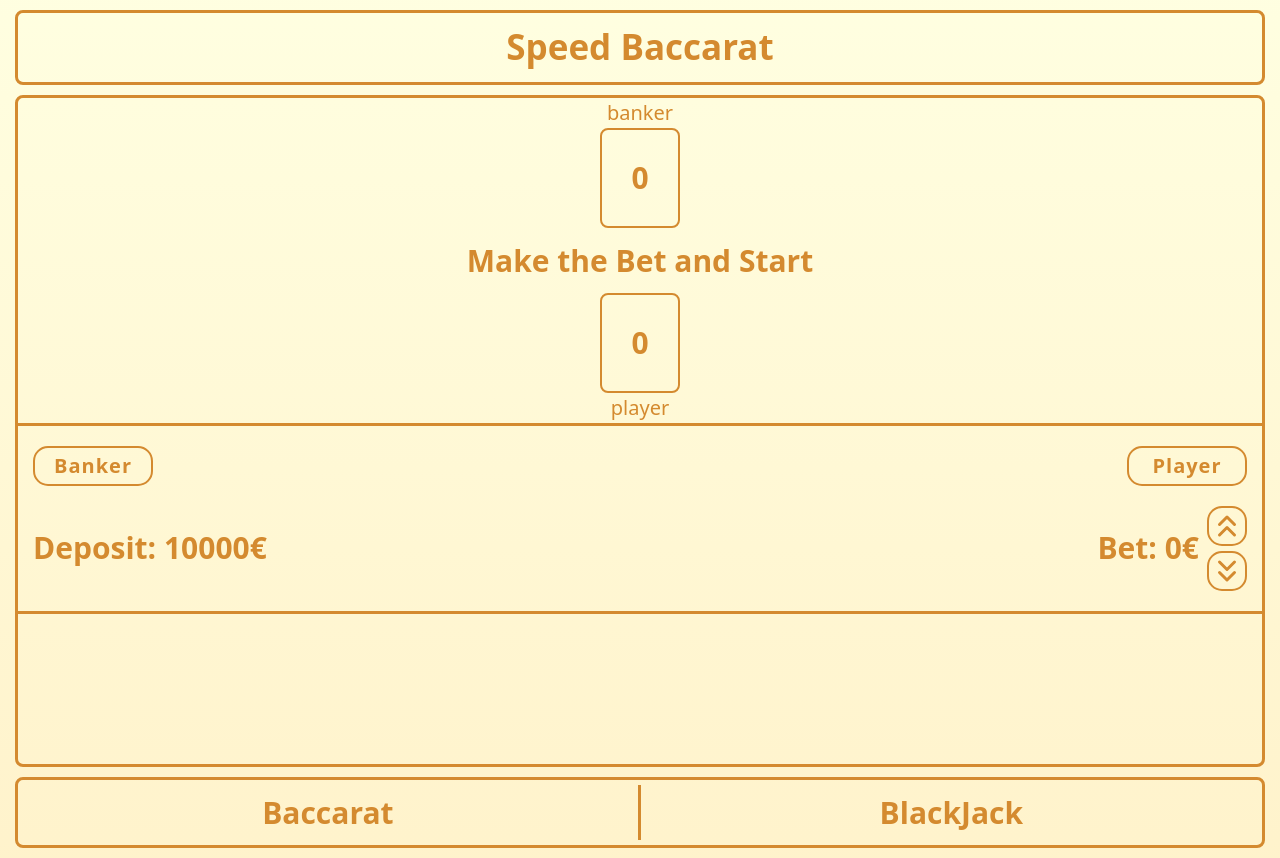
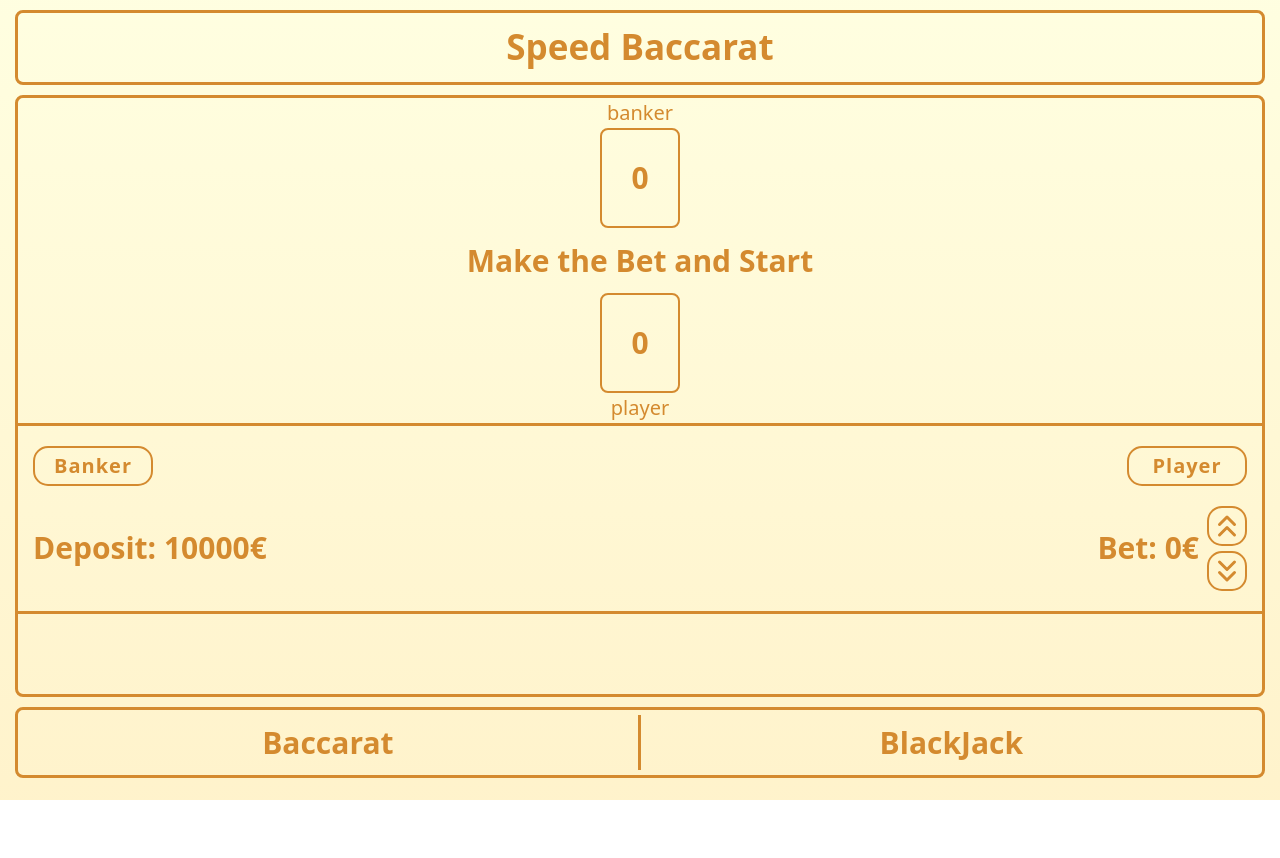
Before and after one commit to andreybyrsa/React-Card-Games, a React (Create React App) app: page / in a window 1280 px wide. After the commit the page ends 800 px from the top, so only its background shows below. Built offline with nearby package versions, Linux system fonts and the light colour scheme; the HTML template or start-up script is replaced by a standard one.

Commit message:
Задал новые стили таблички результатов

```diff
--- a/src/App.scss
+++ b/src/App.scss
@@ -1,4 +1,5 @@
 .wrapper-page {
+  height: 100vh;
   background: linear-gradient(to top, rgba(255, 237, 179, 0.68), rgba(255, 254, 208, 0.65));
 
   &__container {
--- a/src/components/ModePage/ModePage.jsx
+++ b/src/components/ModePage/ModePage.jsx
@@ -119,7 +119,7 @@ function ModePage() {
     }
     setBankerValue(0);
     setPlayerValue(0);
-    setTextResult('');
+    setTextResult('Process');
 
     let timer1 = setInterval(getRandomPlayerValue, 500);
     let timer2 = setInterval(getRandomBankerValue, 700);
--- a/src/components/ModePage/ModePage.scss
+++ b/src/components/ModePage/ModePage.scss
@@ -90,7 +90,9 @@
     justify-content: flex-start;
     padding: 0 20px;
     width: 100%;
-    height: 150px;
+    overflow-y: scroll;
+    overflow-x: scroll;
+    height: 80px;
   }
 
 }
```
